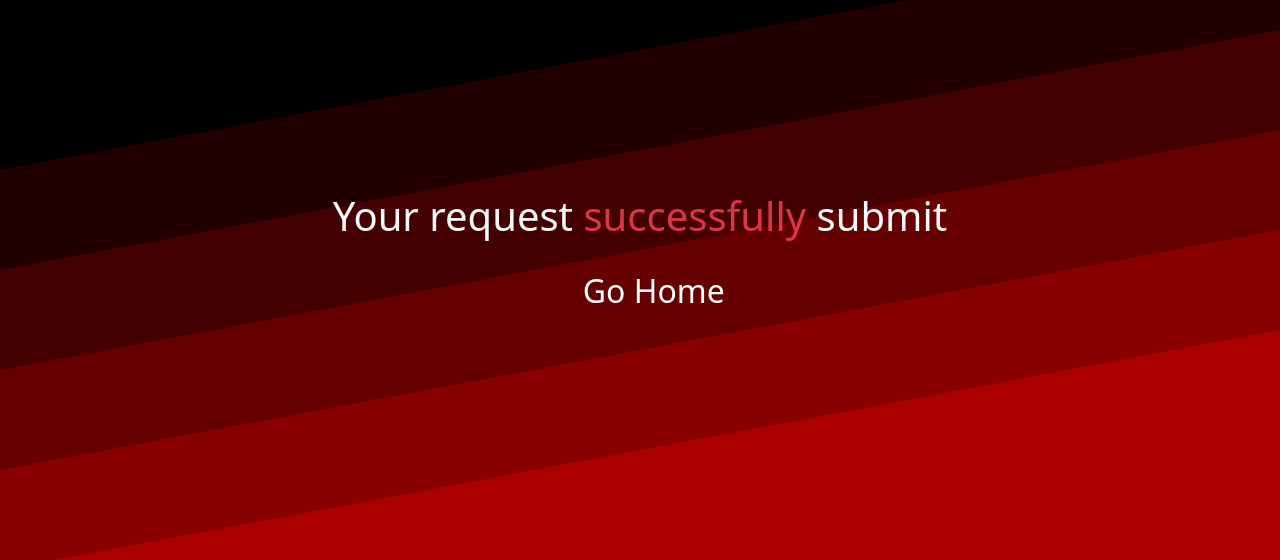
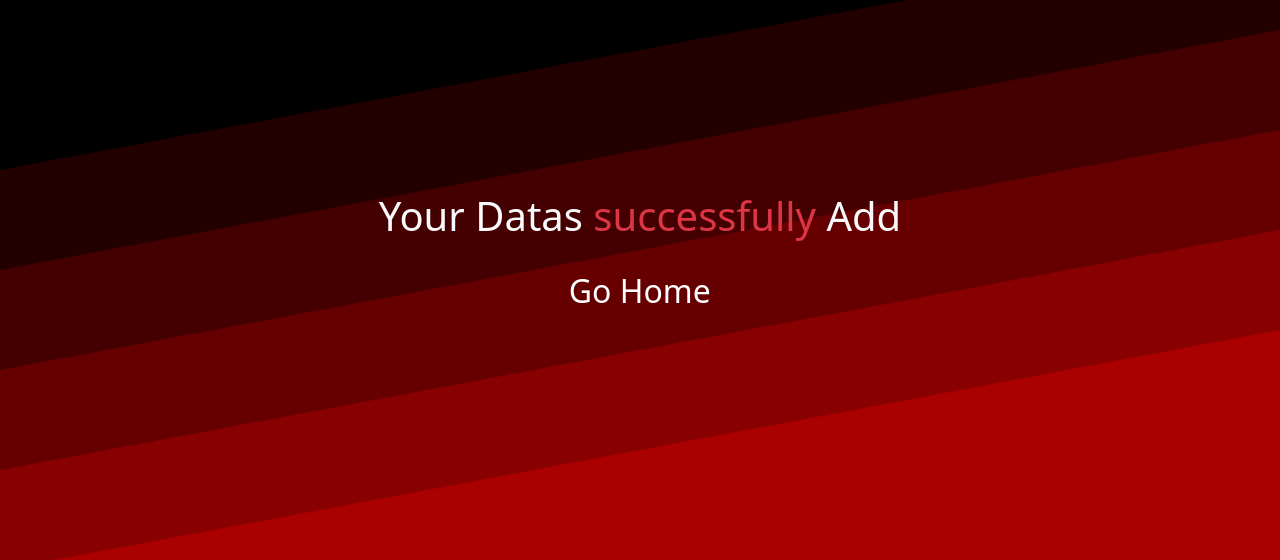
Before and after one commit to Single-Dev/lyrics-API, a Django app: page /submit-succses/ in a window 1280 px wide. Shown: the part 180-740 px from the top of the page. Run offline with Django 4.2, Linux system fonts and the light colour scheme.

Commit message:
form update

```diff
--- a/api/views.py
+++ b/api/views.py
@@ -26,7 +26,7 @@
         form = AddApiForm(request.POST)
         if form.is_valid():
             form.save()
-        return  redirect('furn:succses')
+        return  redirect('app:succses')
     else:
         form = AddApiForm()
 
--- a/templates/includes/nav.html
+++ b/templates/includes/nav.html
@@ -12,9 +12,11 @@
           <li class="nav-item">
             <a class="nav-link active" aria-current="page" href="{% url 'app:home' %}">Home</a>
           </li>
+          {% if request.user.is_authenticated %}
           <li class="nav-item">
             <a class="nav-link" href="{% url 'app:add' %}">Qo`shish</a>
           </li>
+          {% endif %}
 
         </ul>
         <!-- Left links -->
--- a/templates/pages/succses.html
+++ b/templates/pages/succses.html
@@ -25,7 +25,7 @@
         a {
             position: absolute;
             top: 70px;
-            left: 240px;
+            left: 180px;
             text-decoration: none;
             color: #fff;
             font-size: 2rem;
@@ -41,8 +41,8 @@
     </style>
 
     <div style="position: relative;">
-        <h1 class="text-center text-light">Your request <span class="text-danger">successfully</span> submit</h1>
-        <a href="{% url 'furn:home' %}">Go Home</a>
+        <h1 class="text-center text-light">Your Datas <span class="text-danger">successfully</span> Add</h1>
+        <a href="{% url 'app:home' %}">Go Home</a>
     </div>
 </body>
 
```
Also changed, not shown: templates/pages/add.html (+16 -0 lines), db.sqlite3.
